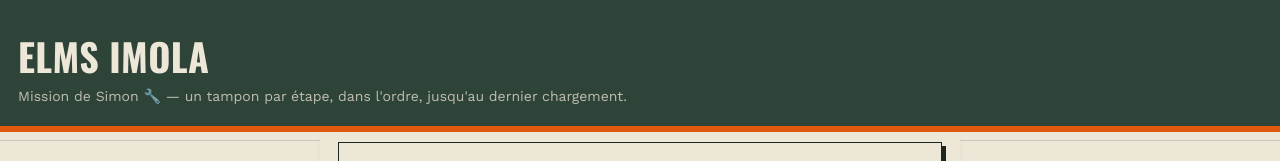
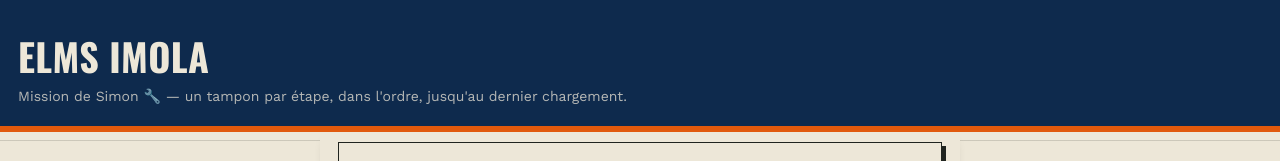
Before and after one commit to dimitah92/dimitri-webdesign, a plain HTML site: page demontage.html in a window 1280 px wide. Shown: the top 161 px of the page. Drawn offline with nearby package versions, Linux system fonts and the light colour scheme.

Commit message:
Update demontage.html

```diff
--- a/demontage.html
+++ b/demontage.html
@@ -13,7 +13,7 @@
   --ink: #20241F;
   --ink-soft: #4B5148;
   --orange: #E1590C;
-  --green: #2F4438;
+  --green: #0E2A4D;
   --yellow: #E4B73C;
   --stamp: #B23A2E;
   --line: rgba(32,36,31,0.16);
```
